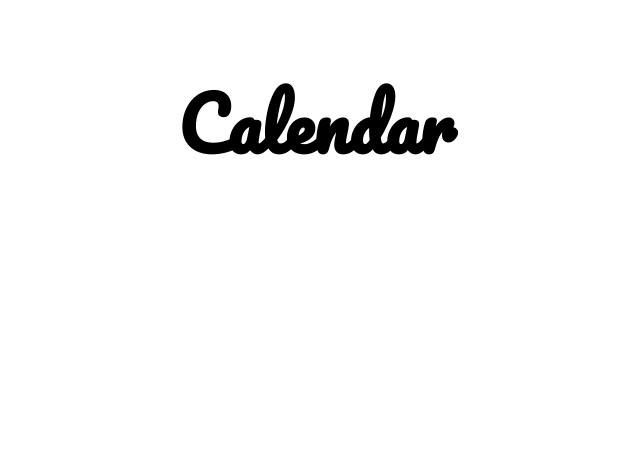
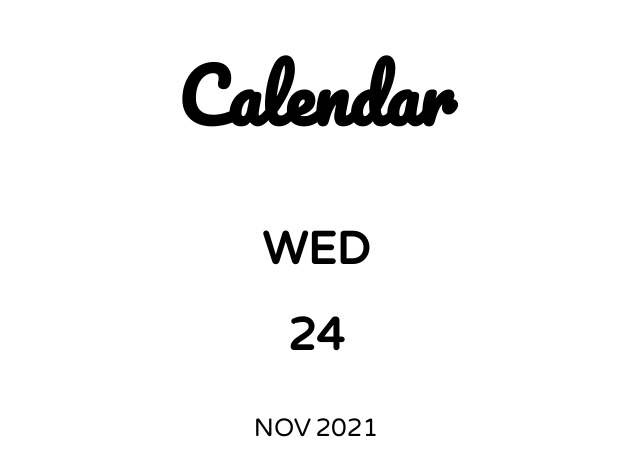
Before and after one commit to nanjeong/Calendar, a plain HTML site: page index.html in a window 1280 px wide. Shown: the whole page, without its empty margins (324-964 px from the left). Drawn offline with Linux system fonts and the light colour scheme.

Commit message:
상단에 오늘 날짜 표기

```diff
--- a/index.html
+++ b/index.html
@@ -11,7 +11,6 @@
       href="https://fonts.googleapis.com/css?family=Varela+Round&display=swap"
       rel="stylesheet"
     />
-    <link rel="icon" href="/images/favicon.ico" />
     <link rel="stylesheet" type="text/css" href="style.css" />
     <script defer src="index.js"></script>
     <title>Calendar Project</title>
@@ -21,6 +20,11 @@
     <section>
       <h1>Calendar</h1>
 
+      <div class="today">
+        <p id="day"></p>
+        <p id="date"></p>
+        <p><span id="month"></span> <span id="year"></span></p>
+      </div>
       <!-- 달력 Start -->
 
       <!-- 달력 End -->
--- a/index.js
+++ b/index.js
@@ -1 +1,32 @@
-console.log("hello, vanilla.");
+let today = new Date();
+
+let todayDay = today.getDay();
+let todayDate = today.getDate();
+let todayMonth = today.getMonth();
+let todayYear = today.getFullYear();
+
+const dayList = ["SUN", "MON", "TUE", "WED", "THU", "FRI", "SAT"];
+const monthList = [
+  "JAN",
+  "FEB",
+  "MAR",
+  "APR",
+  "MAY",
+  "JUN",
+  "JUL",
+  "AUG",
+  "SEP",
+  "OCT",
+  "NOV",
+  "DEC",
+];
+
+let day = document.querySelector("#day");
+let date = document.querySelector("#date");
+let month = document.querySelector("#month");
+let year = document.querySelector("#year");
+
+day.textContent = dayList[todayDay];
+date.textContent = todayDate;
+month.textContent = monthList[todayMonth];
+year.textContent = todayYear;
--- a/style.css
+++ b/style.css
@@ -1,9 +1,40 @@
+* {
+  margin: 0;
+  padding: 0;
+  box-sizing: border-box;
+}
+
 body {
   font-family: "Varela Round", sans-serif;
+  margin: 32px;
 }
 
 h1 {
   font-family: "Pacifico", cursive;
   text-align: center;
   font-size: 72px;
+  margin-bottom: 64px;
 }
+
+.today {
+  text-align: center;
+}
+
+#day,
+#date {
+  font-weight: 600;
+  font-size: 45px;
+}
+
+#day {
+  margin-bottom: 32px;
+}
+
+#date {
+  margin-bottom: 50px;
+}
+
+#month,
+#year {
+  font-size: 25px;
+}
```
Also changed, not shown: 1 other file.
